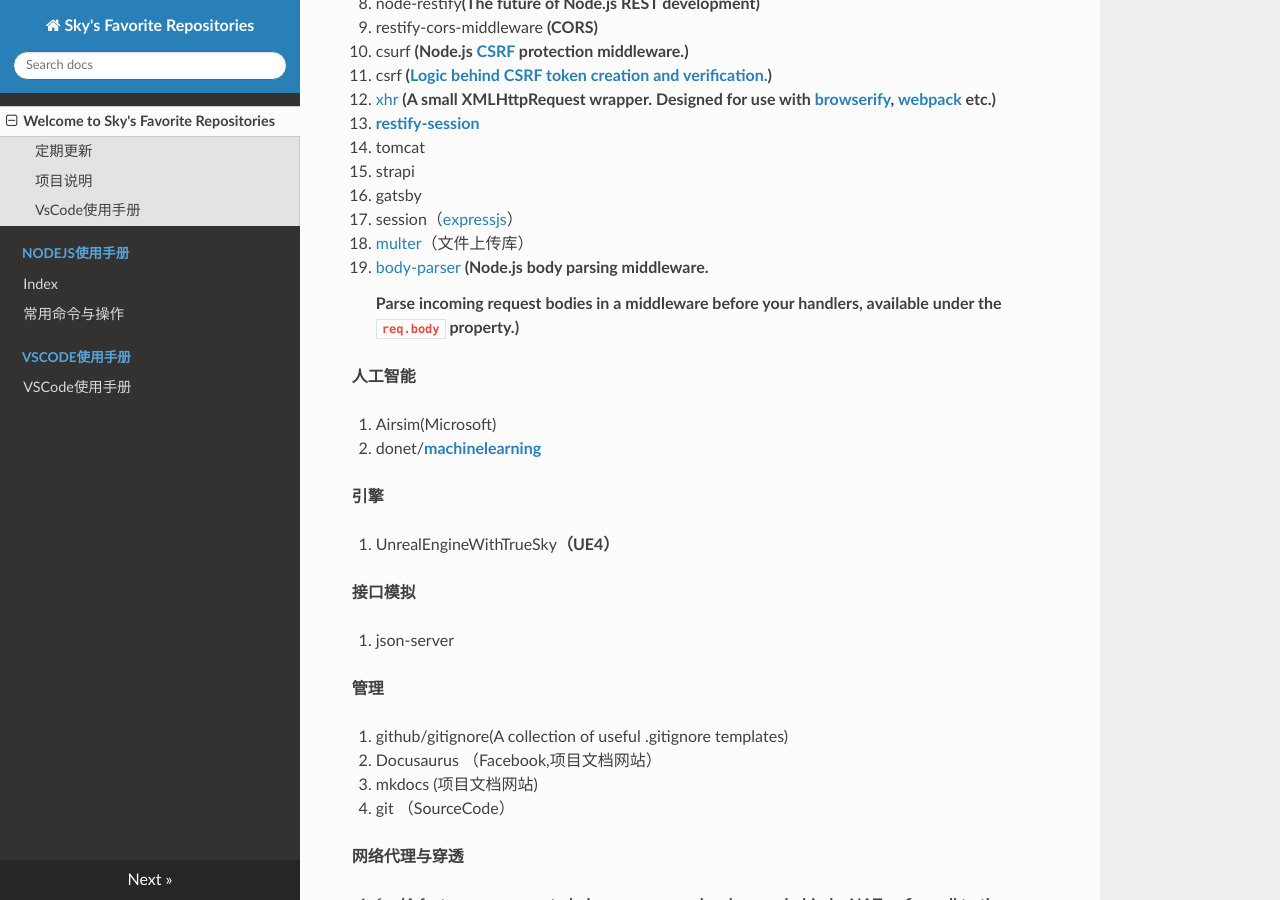
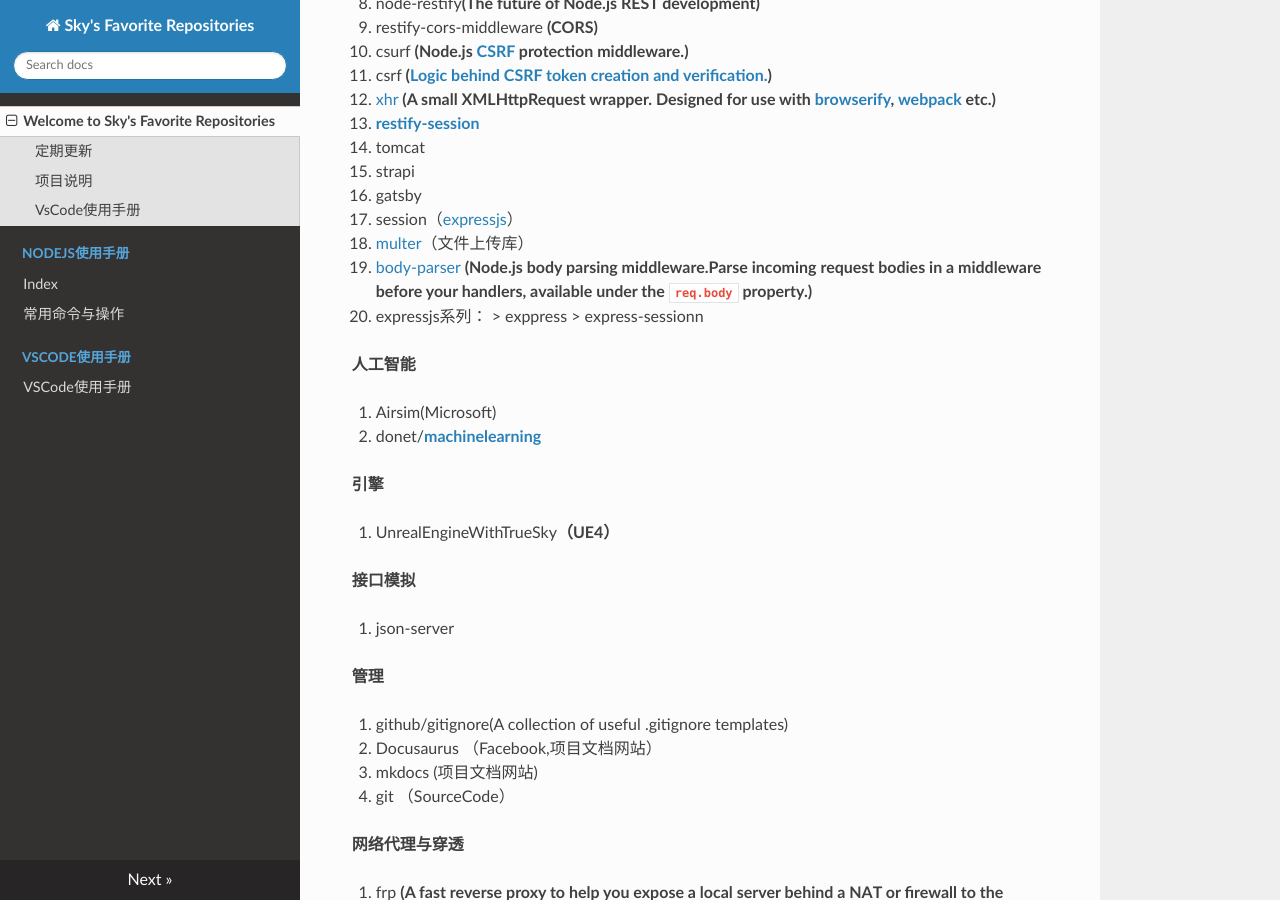
Before and after one commit to XueYuSky/FavoriteRepositories, an MkDocs documentation site: the page built from docs/index.md, in a window 1280 px wide and 900 px high, scrolled down 682 px. Built offline with MkDocs 1.6.1, drawn with Linux system fonts in a browser that asks for light colours; nearby versions of some CDN libraries.

Commit message:
添加express

```diff
--- a/docs/index.md
+++ b/docs/index.md
@@ -50,9 +50,13 @@
 
 18. [multer](<https://github.com/expressjs/multer>)（文件上传库）
 
-19. [body-parser](<https://github.com/expressjs/body-parser>)  **(Node.js body parsing middleware.**
+19. [body-parser](<https://github.com/expressjs/body-parser>)  **(Node.js body parsing middleware.Parse incoming request bodies in a middleware before your handlers, available under the `req.body` property.)**
 
-    **Parse incoming request bodies in a middleware before your handlers, available under the `req.body` property.)**
+20. expressjs系列：
+    > exppress
+    > express-sessionn
+
+
 
 **人工智能**
 
```
